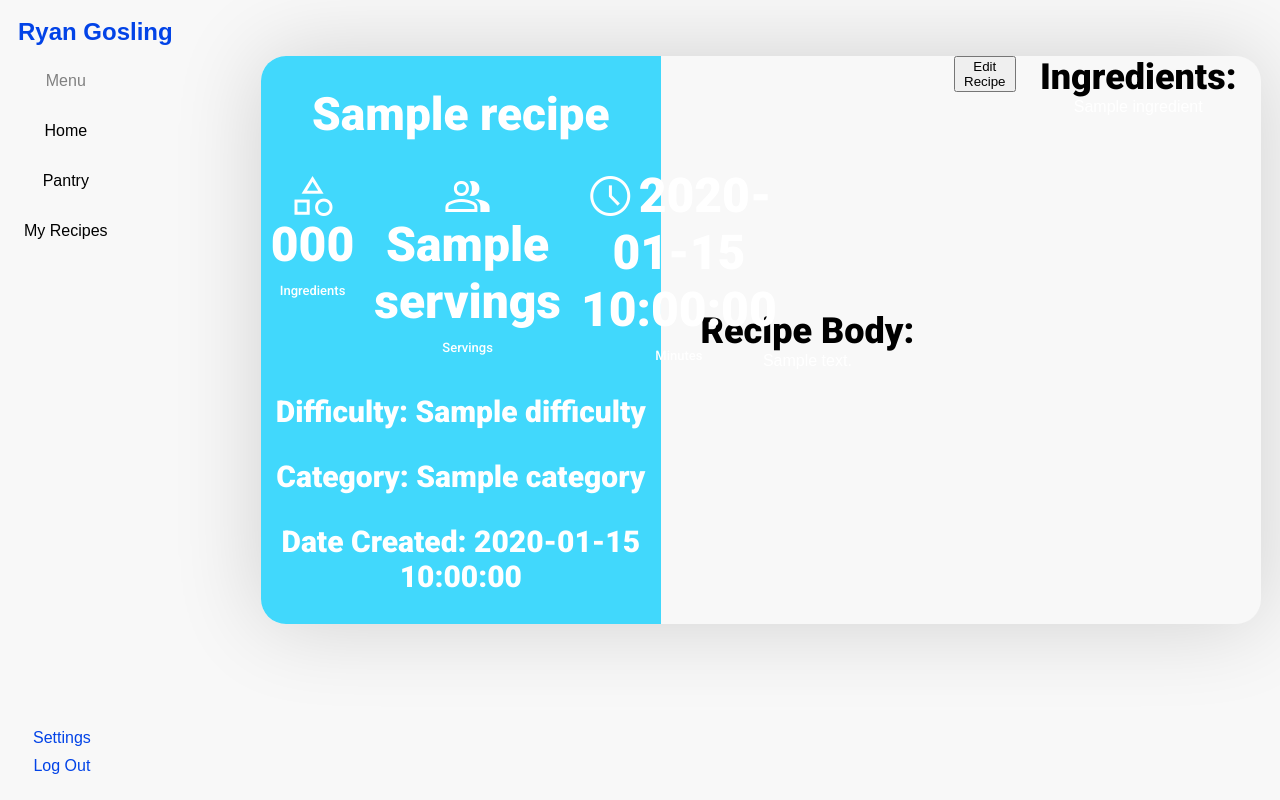
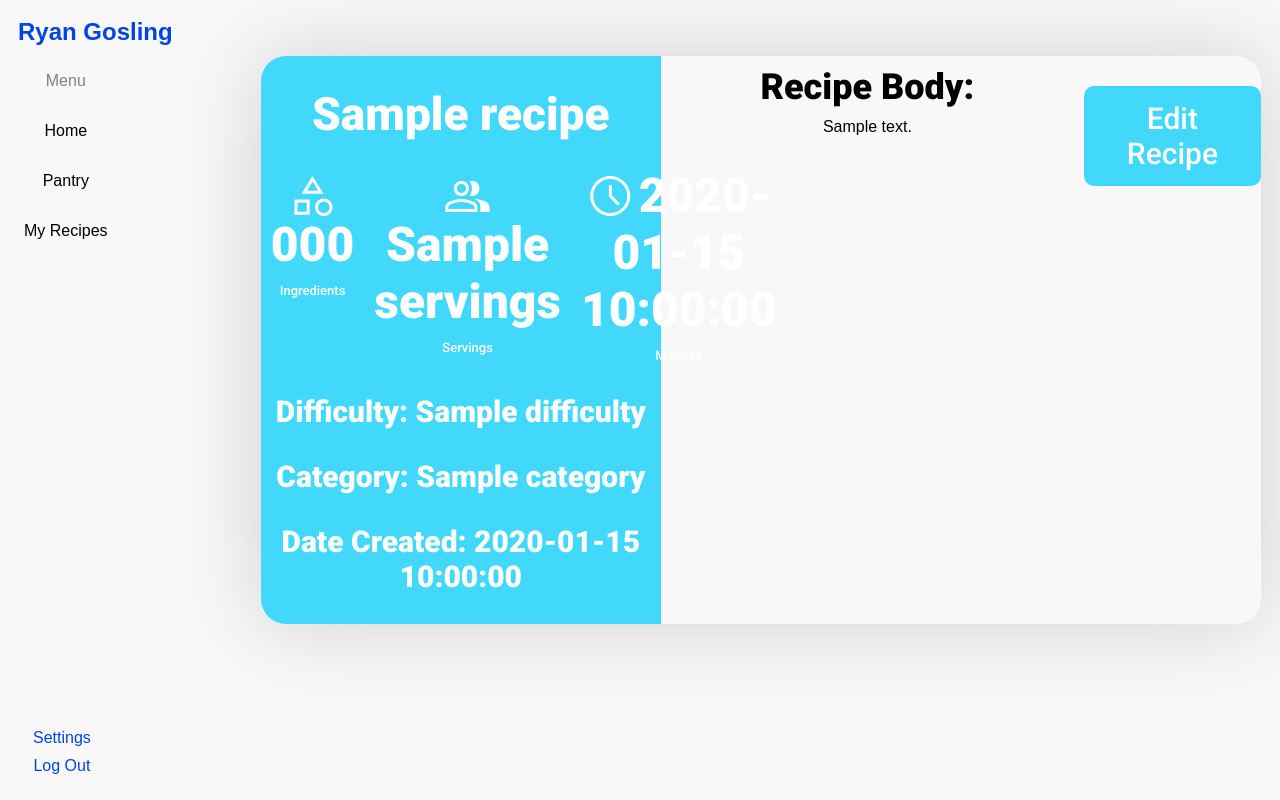
Before and after one commit to icon2341/RecipeProject, a Flask app: template RecipeProject/templates/MyRecipes.html in a window 1280 px wide. Run offline with Flask 2, Linux system fonts and the light colour scheme; the template is opened without the code that fills it: most values are stand-ins (such as "Sample title", 1, 10 or a date in 2020); parts of the project's set-up code (start-up, migrations or seed data) failed here and were passed over.

Commit message:
in progress crap

```diff
--- a/RecipeProject/static/css/RecipeCard.css
+++ b/RecipeProject/static/css/RecipeCard.css
@@ -14,6 +14,17 @@
     margin-bottom: 30px;
 }
 
+/*TODO test this*/
+.recipeCard:hover > .ingredientsSection {
+    visibility: visible;
+    display: block;
+}
+
+.ingredientsSection {
+    visibility: hidden;
+    display: none;
+}
+
 .recipeCard:hover {
     max-width: 1010px;
     max-height: 660px;
@@ -24,6 +35,10 @@
     background: #41d8fc;
     min-width: 330px;
 
+}
+
+.recipeBody {
+    color: black;
 }
 
 .material-symbols-outlined {
@@ -80,15 +95,39 @@
 
 .textEditor {
     align-items: center;
-    justify-content: center;
+    justify-content: flex-start;
     display: flex;
     flex-direction: column;
     width: 400px;
+    text-align: left;
+    margin-left: 10px;
+    overflow: hidden;
 }
+
+.buttonSections {
+    margin-left: 20px;
+}
+
+.editButton {
+    background: #41d8fc;
+    color: white;
+    font-family: 'Roboto', sans-serif;
+    font-size: 30px;
+    border-radius: 10px;
+    border: none;
+    padding: 15px;
+    margin-top: 30px;
+}
+
+.editButton:hover {
+    background: #31a6c1;
+}
+
 
 .textEditorTitle {
     font-family: 'Roboto', sans-serif;
     font-weight: bold;
     font-size: 36px;
     color: black;
+    padding: 10px;
 }
```
